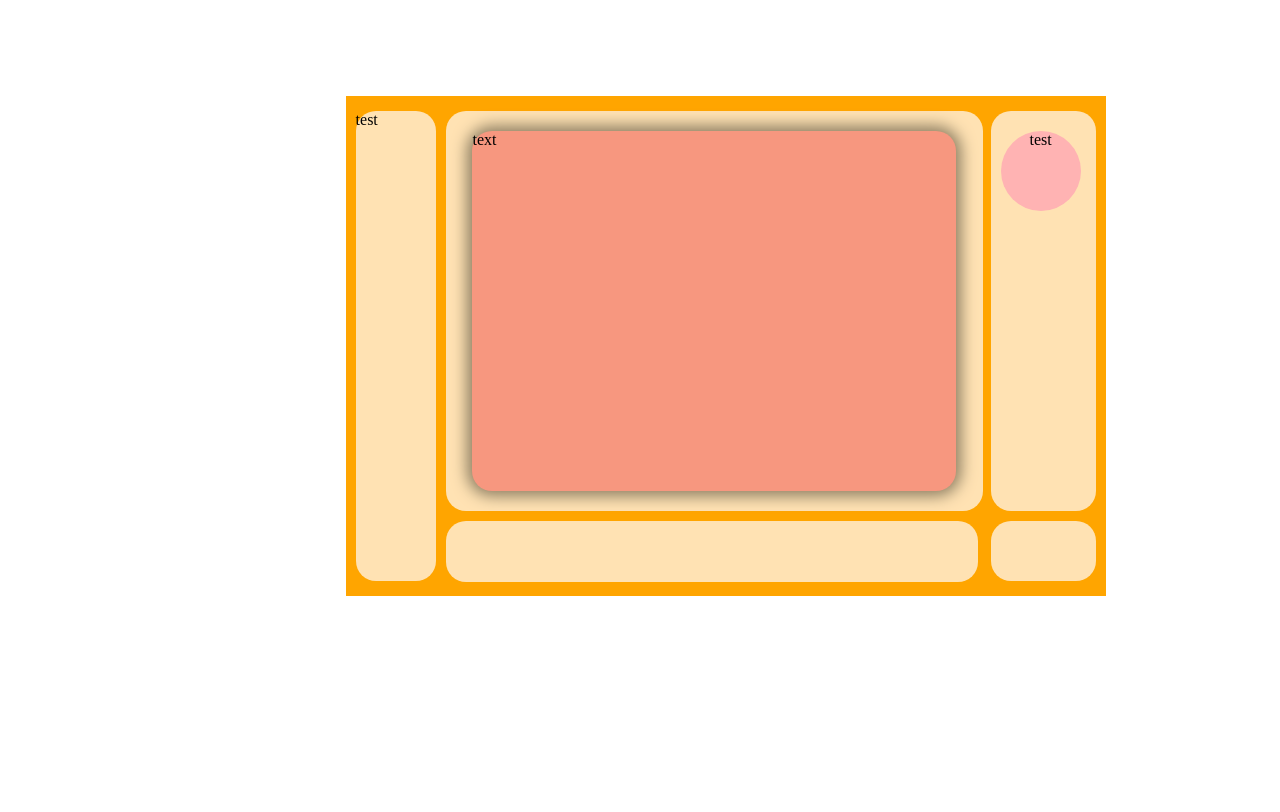
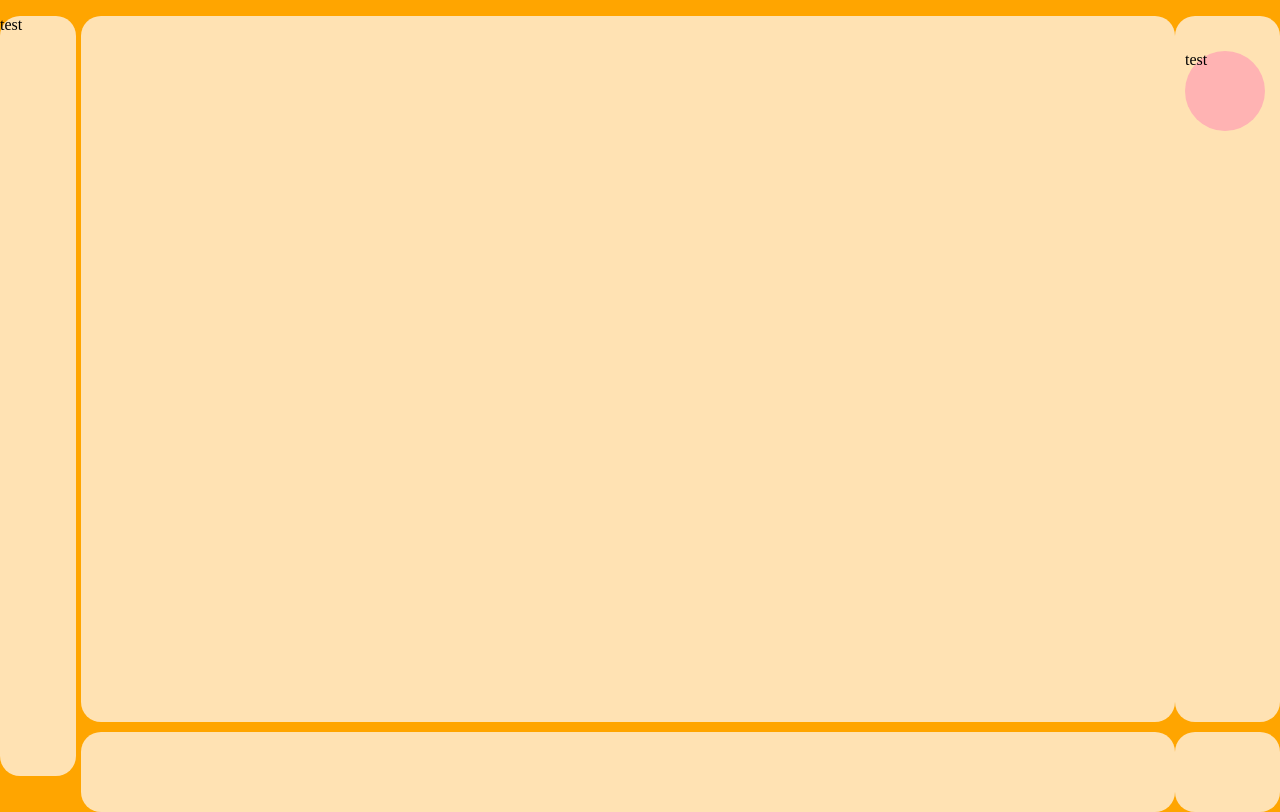
Before and after one commit to stoyanov624/Instant_Messenger, a website: page public/components/home.html in a window 1280 px wide. Drawn offline with Linux system fonts and the light colour scheme.

Commit message:
resolved inconsistent elemet sizings

```diff
--- a/public/components/home.html
+++ b/public/components/home.html
@@ -10,18 +10,15 @@
     <link href="https://fonts.googleapis.com/css2?family=Bangers&display=swap" rel="stylesheet">
 </head>
 <body>
-    <div id="window">
     <div id="chat">
         <div class="column" id="groupList">
             <div>
                 test
             </div>
         </div>
-            <div class="column" style="width: 550px;" >
+        <div class="column" style="width: 90%">
             <div id="messagesLayoutWindow">
-                    <div id="messages">
-                        text
-                    </div>
+
             </div>
             <div class="row" id="friendList">
 
@@ -33,9 +30,10 @@
                     test
                 </div>
             </div>
+
+
             <div id="buttonMenu">
 
-                </div>
             </div>
         </div>
     </div>
@@ -43,31 +41,38 @@
 </html>
 
 <style>
+
+    body {
+        background-color: orange;
+    }
+
+    .column {
+        margin-top: 1em;
+        height: 98%;
+    }
+
     #chat {
         display: flex;
-        justify-content: center;
-        margin-top: 15px;
-        margin-bottom: 15px;
-        margin-left: 10px;
+        justify-content: space-around;
+        margin-top: 1em;
+
+        width: 100%;
+        height: 100%;
+
+        margin: 0;
+        position: absolute;
+        top: 50%;
+        left: 50%;
+        transform: translate(-50%, -50%);
     }
-    #window {
-        position: fixed;
-        display: flex;
-        justify-content: space-between;
-        background-color: orange;
-        width: 760px;
-        height: 500px;
-        top: 12%;
-        left: 27%;
-    }
+
     #profileMenu {
-        height: 400px;
+        height: 90%;
         width: 105px;
         background-color: #ffe2b3;
         border-radius: 20px;
-        text-align: center;
+    }
 
-    }
     #profileIcon {
         height: 80px;
         width: 80px;
@@ -76,48 +81,34 @@
         top: 5%;
         margin-left: 10px;
         border-radius: 100%;
+    }
 
-    }
     #groupList {
         width: 80px;
         margin-right: 5px;
         background-color: #ffe2b3;
         border-radius: 20px;
-        height: 470px;
+        height: 95%;
     }
+
     #buttonMenu {
         width: 105px;
-        height: 100px;
-        max-height: 60px;
+        height: 80px;
         background-color: #ffe2b3;
         border-radius: 20px;
         margin-top: 10px;
     }
+
     #messagesLayoutWindow {
         background-color: #ffe2b3;
-        height: 85%;
-        margin-left: 5px;
-        margin-right: 8px;
+        height: 90%;
         border-radius: 20px;
-        justify-content: center;
     }
+
     #friendList {
         background-color: #ffe2b3;
-        height: 13%;
+        height: 80px;
         border-radius: 20px;
         margin-top: 10px;
-        margin-right: 13px;
-        margin-left: 5px;
-    }
-    #messages {
-        background-color: #f7977f;
-        width: 90%;
-        height: 90%;
-        top: 5%;
-        margin: 0 auto;
-        position:relative;
-        border-radius: 20px;
-        -webkit-box-shadow: 0 0 15px 5px #8c7d62;
-        box-shadow: 0 0 15px 5px #8c7d62;
     }
 </style>
```
Lines whose indentation alone changed are shown as unchanged.
